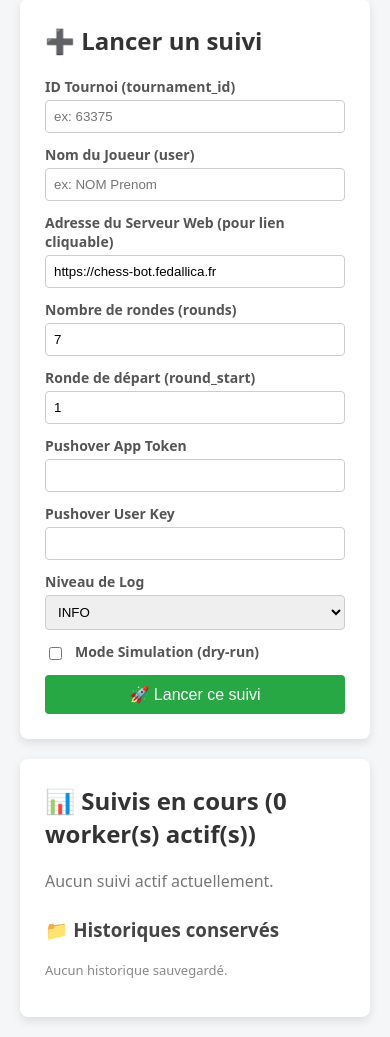
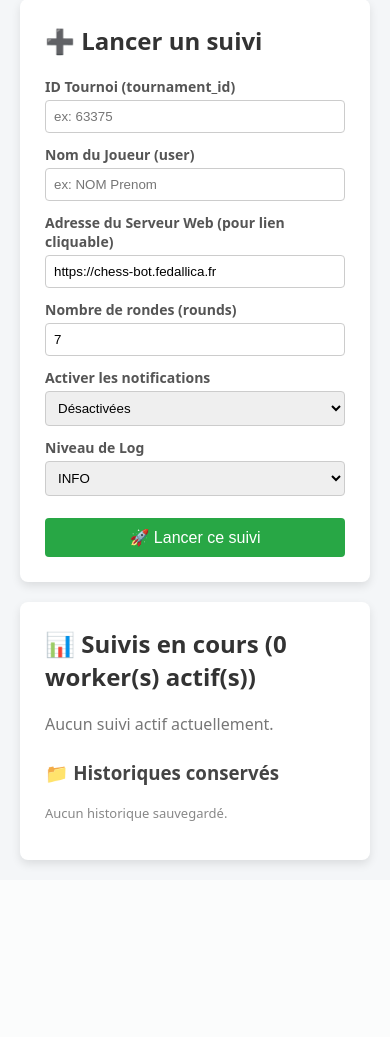
Before and after one commit to gfediere/chessCompetitionParsing, a Flask app: page / in a window 390 px wide. Shown: the part 21-1058 px from the top of the page. After the commit the page ends 888 px from the top, so only its background shows below. Run offline with Flask 3, Linux system fonts and the light colour scheme.

Commit message:
refactor: UI enhancements, modular notifications, and log cleanup
- Update mobile tracking URL structure to /tournament/:id/:slug
- Replace homepage meta refresh with AJAX polling for active bots
- Make Pushover optional via select menu and nest dry-run settings
- Remove round_start input field to default tracking to round 1
- Remove emojis and sanitize all log outputs to standard English text"

```diff
--- a/app.py
+++ b/app.py
@@ -172,12 +172,36 @@ def index():
         "user": os.getenv("user", ""),
         "SERVER_URL": os.getenv("SERVER_URL", "https://chess-bot.fedallica.fr"),
         "rounds": os.getenv("rounds", "7"),
-        "round_start": os.getenv("round_start", "1"),
         "pushover_app_token": os.getenv("pushover_app_token", ""),
         "pushover_user_key": os.getenv("pushover_user_key", ""),
         "dry_run": os.getenv("dry_run", "False"),
     }
     return render_template("index.html", active_bots=active_bots, statuses=statuses, defaults=defaults)
+
+
+@app.route("/api/active_bots")
+def api_active_bots():
+    clean_dead_processes()
+    statuses = get_statuses()
+    active_data = []
+
+    for bot_key, data in statuses.items():
+        t_id = data.get("tournament_id")
+        if t_id in active_bots:
+            player_name = data.get("user", "")
+            active_data.append({
+                "bot_key": bot_key,
+                "tournament_id": t_id,
+                "tournament_name": data.get("tournament_name", "Chargement du nom..."),
+                "user": player_name,
+                "clean_url_name": player_name.replace(" ", ""),
+                "current_round": data.get("current_round", "?"),
+                "total_rounds": data.get("total_rounds", "?"),
+                "status": data.get("status", "En attente des appariements"),
+                "match": data.get("match_info")
+            })
+
+    return {"active_bots_count": len(active_bots), "bots": active_data}
 
 
 @app.route("/tournament/<tournament_id>/<player_slug>")
@@ -267,12 +291,17 @@ def start():
     tournament_id = request.form.get("tournament_id", "").strip()
     user = request.form.get("user", "").strip()
 
+    provider = request.form.get("notification_provider", "none").strip()
+    enable_pushover = (provider == "pushover")
+
     sub = get_tournament_subscription(tournament_id)
     sub["tournament_id"] = tournament_id
     sub["players"][user] = {
         "name": user,
-        "pushover_app_token": request.form.get("pushover_app_token", "").strip(),
-        "pushover_user_key": request.form.get("pushover_user_key", "").strip(),
+        "notification_provider": provider,
+        "enable_pushover": enable_pushover,
+        "pushover_app_token": request.form.get("pushover_app_token", "").strip() if enable_pushover else "",
+        "pushover_user_key": request.form.get("pushover_user_key", "").strip() if enable_pushover else "",
         "SERVER_URL": request.form.get("SERVER_URL", "https://chess-bot.fedallica.fr").strip(),
         "dry_run": bool(request.form.get("dry_run"))
     }
@@ -283,7 +312,6 @@ def start():
         env_child.update({
             "tournament_id": tournament_id,
             "rounds": request.form.get("rounds", "7").strip(),
-            "round_start": request.form.get("round_start", "1").strip(),
             "logLevel": request.form.get("logLevel", "INFO"),
         })
 
--- a/templates/index.html
+++ b/templates/index.html
@@ -3,7 +3,6 @@
 <head>
     <meta charset="UTF-8">
     <meta name="viewport" content="width=device-width, initial-scale=1.0">
-    <meta http-equiv="refresh" content="10">
     <title>FFE Chess Bot Controller</title>
     <style>
         body { font-family: system-ui, sans-serif; background: #f4f6f8; margin: 0; padding: 20px; display: flex; gap: 20px; justify-content: center; flex-wrap: wrap; }
@@ -25,6 +24,7 @@
         .match-details { margin-top: 6px; padding: 6px 8px; background: #eef4fc; border-left: 3px solid #007bff; border-radius: 4px; font-size: 13px; color: #333; }
         .badge { display: inline-block; padding: 4px 10px; background: #007bff; color: white; border-radius: 12px; font-size: 12px; font-weight: bold; margin-top: 6px; }
         .archive-item { padding: 10px; border-bottom: 1px solid #eee; display: flex; justify-content: space-between; align-items: center; }
+        .notification-options { background: #f8f9fa; border: 1px solid #e9ecef; padding: 12px; border-radius: 6px; margin-top: 8px; display: none; }
     </style>
 </head>
 <body>
@@ -55,28 +55,38 @@
                 <label>Nombre de rondes (rounds)</label>
                 <input type="number" name="rounds" value="{{ defaults.rounds }}" required>
             </div>
+
+            <!-- MENU DÉROULANT DES NOTIFICATIONS -->
             <div class="form-group">
-                <label>Ronde de départ (round_start)</label>
-                <input type="number" name="round_start" value="{{ defaults.round_start }}" required>
+                <label>Activer les notifications</label>
+                <select name="notification_provider" id="notification_provider" onchange="toggleNotificationProvider(this.value)">
+                    <option value="none">Désactivées</option>
+                    <option value="pushover">Pushover</option>
+                </select>
             </div>
+
+            <!-- OPTIONS PUSHOVER -->
+            <div id="pushover_options" class="notification-options">
                 <div class="form-group">
                     <label>Pushover App Token</label>
-                <input type="text" name="pushover_app_token" value="{{ defaults.pushover_app_token }}" required>
+                    <input type="text" id="pushover_app_token" name="pushover_app_token" value="{{ defaults.pushover_app_token }}">
                 </div>
                 <div class="form-group">
                     <label>Pushover User Key</label>
-                <input type="text" name="pushover_user_key" value="{{ defaults.pushover_user_key }}" required>
+                    <input type="text" id="pushover_user_key" name="pushover_user_key" value="{{ defaults.pushover_user_key }}">
                 </div>
-            <div class="form-group">
+                <div class="checkbox-group" style="margin-top: 8px;">
+                    <input type="checkbox" id="dry_run" name="dry_run" value="True" {% if defaults.dry_run == 'True' %}checked{% endif %}>
+                    <label for="dry_run">Mode Simulation (dry-run)</label>
+                </div>
+            </div>
+
+            <div class="form-group" style="margin-top: 12px;">
                 <label>Niveau de Log</label>
                 <select name="logLevel">
                     <option value="INFO">INFO</option>
                     <option value="DEBUG">DEBUG</option>
                 </select>
-            </div>
-            <div class="checkbox-group">
-                <input type="checkbox" id="dry_run" name="dry_run" value="True" {% if defaults.dry_run == 'True' %}checked{% endif %}>
-                <label for="dry_run">Mode Simulation (dry-run)</label>
             </div>
 
             <button type="submit">🚀 Lancer ce suivi</button>
@@ -84,7 +94,8 @@
     </div>
 
     <div class="card">
-        <h2>📊 Suivis en cours ({{ active_bots|length }} worker(s) actif(s))</h2>
+        <h2 id="active-bots-title">📊 Suivis en cours ({{ active_bots|length }} worker(s) actif(s))</h2>
+        <div id="active-bots-container">
             {% if not active_bots %}
                 <p style="color: #777;">Aucun suivi actif actuellement.</p>
             {% else %}
@@ -126,6 +137,7 @@
                     {% endif %}
                 {% endfor %}
             {% endif %}
+        </div>
 
         <h3 style="margin-top: 25px; color: #444;">📁 Historiques conservés</h3>
         {% if not statuses %}
@@ -147,5 +159,84 @@
             {% endfor %}
         {% endif %}
     </div>
+
+    <script>
+        function toggleNotificationProvider(provider) {
+            const pushoverBox = document.getElementById('pushover_options');
+            const tokenInput = document.getElementById('pushover_app_token');
+            const keyInput = document.getElementById('pushover_user_key');
+
+            if (provider === 'pushover') {
+                pushoverBox.style.display = 'block';
+                tokenInput.required = true;
+                keyInput.required = true;
+            } else {
+                pushoverBox.style.display = 'none';
+                tokenInput.required = false;
+                keyInput.required = false;
+            }
+        }
+
+        async function refreshActiveBots() {
+            try {
+                const response = await fetch('/api/active_bots');
+                if (!response.ok) return;
+                const data = await response.json();
+
+                document.getElementById('active-bots-title').innerText = `📊 Suivis en cours (${data.active_bots_count} worker(s) actif(s))`;
+
+                const container = document.getElementById('active-bots-container');
+                if (data.bots.length === 0) {
+                    container.innerHTML = '<p style="color: #777;">Aucun suivi actif actuellement.</p>';
+                    return;
+                }
+
+                let html = '';
+                data.bots.forEach(bot => {
+                    let matchHtml = '';
+                    if (bot.match && bot.match.opponent) {
+                        const colorPiece = bot.match.color === 'Blancs' ? '♔ Blancs' : '♚ Noirs';
+                        matchHtml = `
+                            <div class="match-details">
+                                <strong>Table ${bot.match.table}</strong> (${colorPiece})<br>
+                                vs 👥 <em>${bot.match.opponent}</em>
+                            </div>`;
+                    } else {
+                        matchHtml = `
+                            <div style="font-size: 12px; color: #888; margin-top: 6px;">
+                                ⏳ ${bot.status}
+                            </div>`;
+                    }
+
+                    html += `
+                        <div class="bot-item">
+                            <div>
+                                <strong>👤 ${bot.user}</strong><br>
+                                <span class="tournament-title">🏆 ${bot.tournament_name}</span><br>
+                                <small style="color: #666;">ID Tournoi: ${bot.tournament_id}</small><br>
+
+                                <span class="badge">
+                                    Ronde ${bot.current_round} / ${bot.total_rounds}
+                                </span>
+
+                                ${matchHtml}
+
+                                <a href="/tournament/${bot.tournament_id}/${bot.clean_url_name}" target="_blank" class="mobile-btn">📱 Lien Mobile</a>
+                            </div>
+                            <form method="POST" action="/stop" style="margin: 0;">
+                                <input type="hidden" name="bot_key" value="${bot.bot_key}">
+                                <button type="submit" class="stop-btn">Arrêter</button>
+                            </form>
+                        </div>`;
+                });
+
+                container.innerHTML = html;
+            } catch (err) {
+                console.error("Erreur de mise à jour des suivis:", err);
+            }
+        }
+
+        setInterval(refreshActiveBots, 10000);
+    </script>
 </body>
 </html>
```
Also changed, not shown: run.py (+17 -5 lines). Lines whose indentation alone changed are shown as unchanged.
